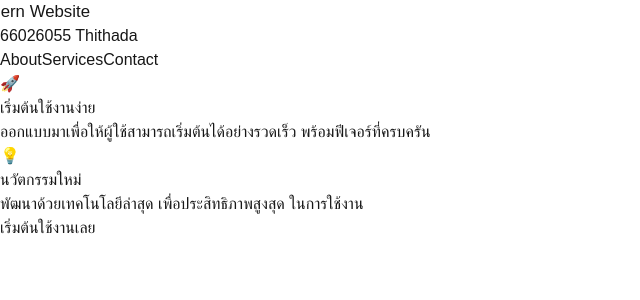
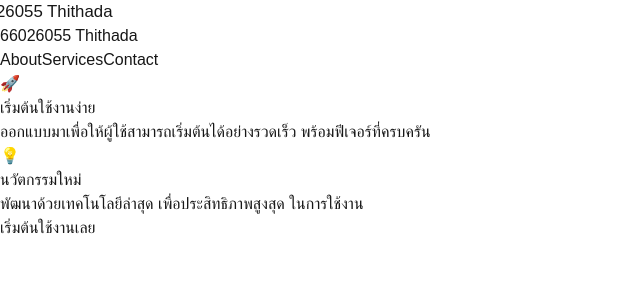
Before and after one commit to thithada/66026055-next-jenkin, a Next.js app: page / in a window 1280 px wide. Shown: the top 300 px of the page, without its empty margins (0-640 px from the left). Built offline with nearby package versions, Linux system fonts and the light colour scheme.

Commit message:
Update page.tsx

```diff
--- a/src/app/page.tsx
+++ b/src/app/page.tsx
@@ -19,7 +19,7 @@ export default function Home() {
             className="text-5xl font-bold bg-clip-text text-transparent bg-gradient-to-r from-indigo-600 to-pink-600 mb-4"
             whileHover={{ scale: 1.05 }}
           >
-            Modern Website
+            66026055 Thithada
           </motion.h1>
           <p className="text-gray-600 text-lg">
             66026055 Thithada
```
